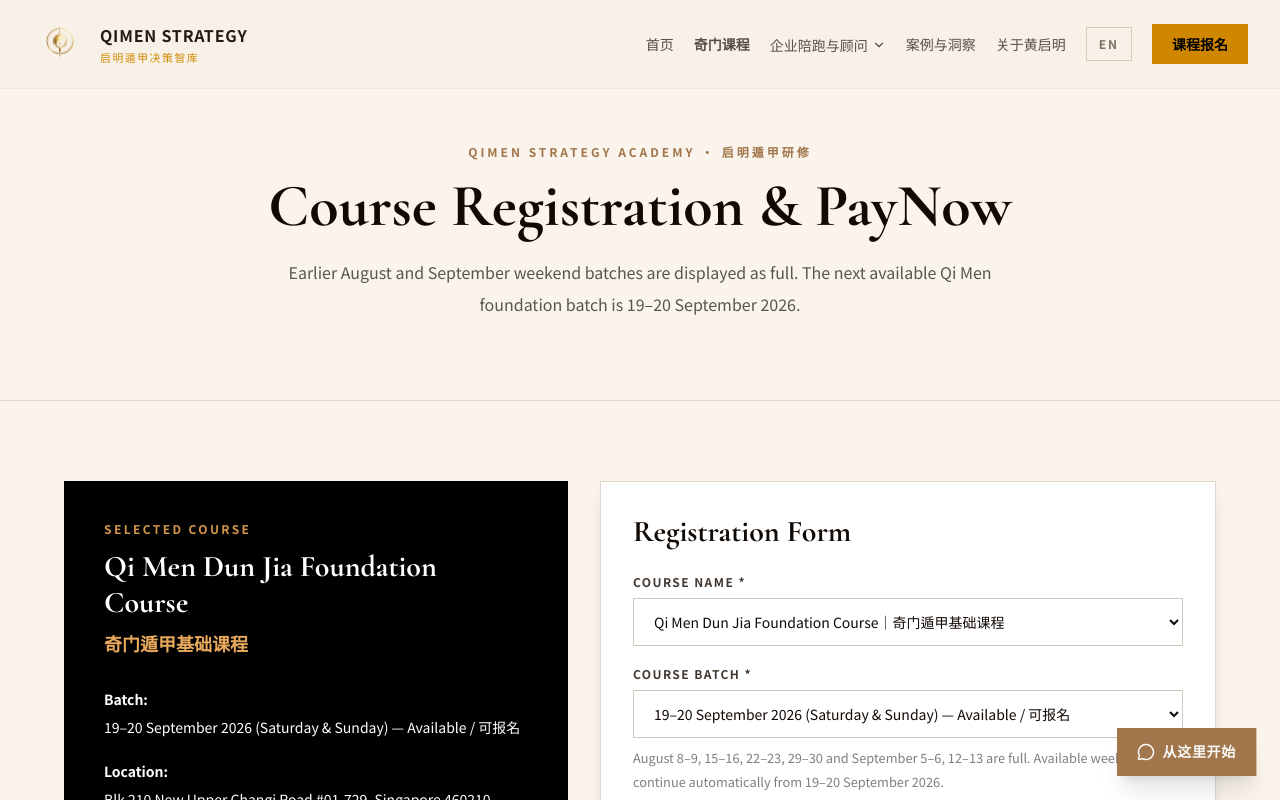
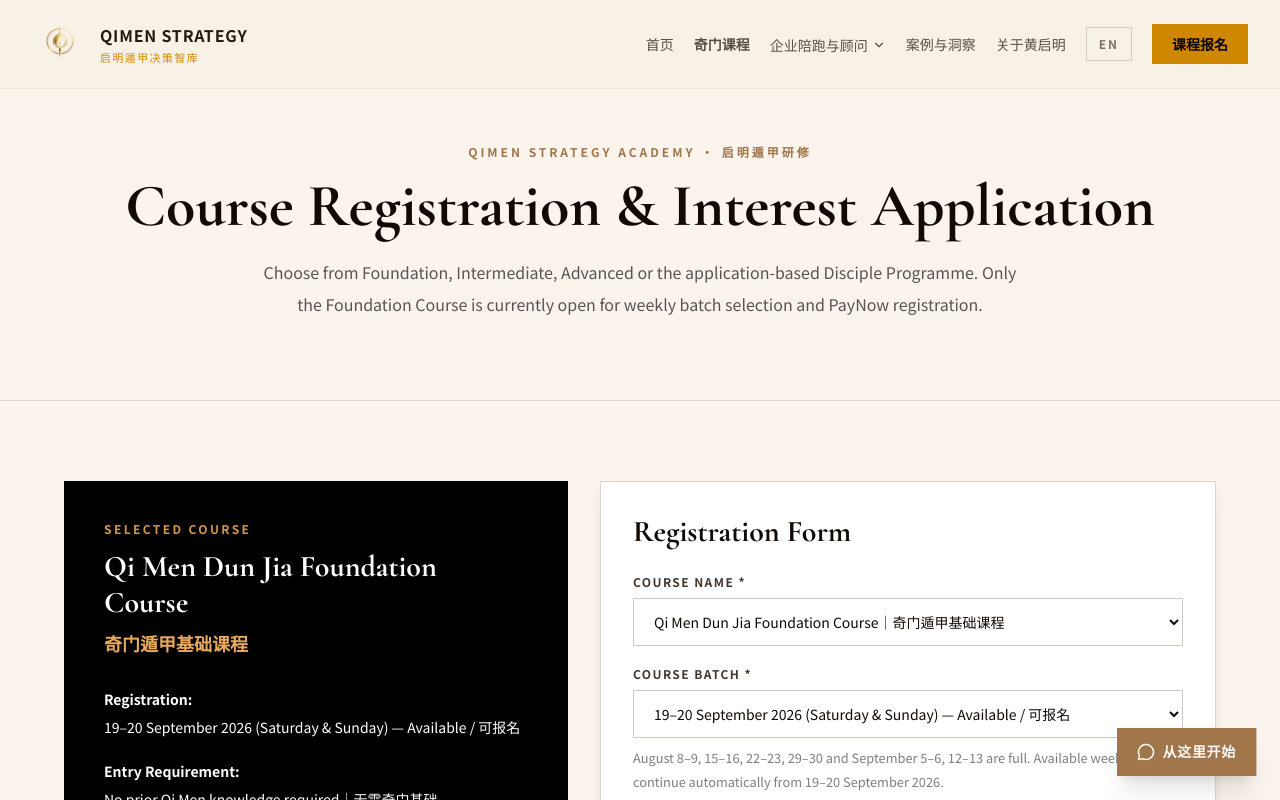
Before and after one commit to BODHIWONG/qmfeng-website, a Next.js app: page /course-registration in a window 1280 px wide. Shown: the top 800 px of the page. Built offline with nearby package versions, Linux system fonts and the light colour scheme.

Commit message:
Add Qi Men intermediate advanced and disciple registration options

```diff
--- a/app/course-registration/page.tsx
+++ b/app/course-registration/page.tsx
@@ -22,14 +22,18 @@ const QIMEN_SOLD_OUT_BATCHES = [
   "2026-09-12",
 ];
 
-type BatchStatus = "available" | "full" | "interest";
+type BatchStatus = "available" | "full" | "interest" | "application";
+type RegistrationMode = "weekly" | "interest" | "application";
 type Course = {
   id: string;
   name: string;
   zh: string;
   fee: number | null;
+  group: "qimen" | "other";
+  registrationMode: RegistrationMode;
   availableFrom?: string;
   soldOutBatches?: string[];
+  prerequisite?: string;
 };
 type Batch = { id: string; label: string; status: BatchStatus };
 type FormState = {
@@ -47,6 +51,13 @@ type FormState = {
   website: string;
   acceptedPolicy: boolean;
 };
+type SubmissionResult = {
+  registrationId: string;
+  notifications?: {
+    adminEmail?: { ok?: boolean };
+    registrantEmail?: { ok?: boolean };
+  };
+};
 
 const COURSES: Course[] = [
   {
@@ -54,12 +65,63 @@ const COURSES: Course[] = [
     name: "Qi Men Dun Jia Foundation Course",
     zh: "奇门遁甲基础课程",
     fee: 990,
+    group: "qimen",
+    registrationMode: "weekly",
     availableFrom: "2026-09-19",
     soldOutBatches: QIMEN_SOLD_OUT_BATCHES,
+    prerequisite: "No prior Qi Men knowledge required｜无需奇门基础",
   },
-  { id: "number-energy", name: "Number Energy & Phone Number Selection Course", zh: "数字能量与手机号码课程", fee: null },
-  { id: "bazi-foundation", name: "Bazi Life Structure Foundation Course", zh: "八字命理基础课程", fee: null },
-  { id: "feng-shui-layout", name: "Feng Shui Layout & Space Alignment Course", zh: "風水布局实战课程", fee: null },
+  {
+    id: "qimen-intermediate",
+    name: "Qi Men Dun Jia Intermediate Course",
+    zh: "奇门遁甲中级课程",
+    fee: null,
+    group: "qimen",
+    registrationMode: "interest",
+    prerequisite: "Foundation Course completion or equivalent knowledge, subject to review｜须完成基础课程或具备同等基础",
+  },
+  {
+    id: "qimen-advanced",
+    name: "Qi Men Dun Jia Advanced Course",
+    zh: "奇门遁甲高级课程",
+    fee: null,
+    group: "qimen",
+    registrationMode: "interest",
+    prerequisite: "Intermediate Course completion or equivalent capability, subject to review｜须完成中级课程或具备同等能力",
+  },
+  {
+    id: "qimen-disciple",
+    name: "Qi Men Dun Jia Disciple Programme",
+    zh: "奇门遁甲弟子班",
+    fee: null,
+    group: "qimen",
+    registrationMode: "application",
+    prerequisite: "Application and assessment only. Admission is not automatic｜须提交申请并经过评估，非公开直接录取",
+  },
+  {
+    id: "number-energy",
+    name: "Number Energy & Phone Number Selection Course",
+    zh: "数字能量与手机号码课程",
+    fee: null,
+    group: "other",
+    registrationMode: "interest",
+  },
+  {
+    id: "bazi-foundation",
+    name: "Bazi Life Structure Foundation Course",
+    zh: "八字命理基础课程",
+    fee: null,
+    group: "other",
+    registrationMode: "interest",
+  },
+  {
+    id: "feng-shui-layout",
+    name: "Feng Shui Layout & Space Alignment Course",
+    zh: "風水布局实战课程",
+    fee: null,
+    group: "other",
+    registrationMode: "interest",
+  },
 ];
 
 const INITIAL: FormState = {
@@ -121,12 +183,22 @@ function formatBatchLabel(iso: string) {
   return `${fromDay}–${toText} (Saturday & Sunday)`;
 }
 
-function weeklyBatches(course: Course): Batch[] {
-  if (!course.availableFrom) {
+function courseBatches(course: Course): Batch[] {
+  if (course.registrationMode === "application") {
+    return [
+      {
+        id: "application-interest",
+        label: "Application of Interest — Admission by assessment / 弟子班意向申请 — 录取须经评估",
+        status: "application",
+      },
+    ];
+  }
+
+  if (course.registrationMode === "interest" || !course.availableFrom) {
     return [
       {
         id: "interest-list",
-        label: "Interest Registration — Date to be confirmed",
+        label: "Interest Registration — Date and fee to be confirmed / 意向登记 — 日期与费用待公布",
         status: "interest",
       },
     ];
@@ -167,7 +239,7 @@ function collectUtm() {
 function PageContent() {
   const [form, setForm] = useState<FormState>(INITIAL);
   const [requestedBatch, setRequestedBatch] = useState("");
-  const [registrationId, setRegistrationId] = useState("");
+  const [submission, setSubmission] = useState<SubmissionResult | null>(null);
   const [submitting, setSubmitting] = useState(false);
   const [error, setError] = useState("");
   const [copied, setCopied] = useState(false);
@@ -176,7 +248,7 @@ function PageContent() {
     () => COURSES.find((item) => item.id === form.courseId) || COURSES[0],
     [form.courseId]
   );
-  const batches = useMemo(() => weeklyBatches(course), [course]);
+  const batches = useMemo(() => courseBatches(course), [course]);
   const availableBatches = useMemo(
     () => batches.filter((item) => item.status !== "full"),
     [batches]
@@ -186,6 +258,8 @@ function PageContent() {
     [availableBatches, batches, form.batchId]
   );
   const total = course.fee ? course.fee * form.participantCount : null;
+  const isPaidCourse = typeof course.fee === "number";
+  const isInterestOnly = course.registrationMode !== "weekly";
 
   useEffect(() => {
     const params = new URLSearchParams(window.location.search);
@@ -268,11 +342,11 @@ function PageContent() {
           utm: collectUtm(),
         }),
       });
-      const result = await response.json();
+      const result = (await response.json()) as SubmissionResult & { ok?: boolean; error?: string };
       if (!response.ok || !result?.ok || !result?.registrationId) {
         throw new Error(result?.error || "Unable to submit the registration.");
       }
-      setRegistrationId(result.registrationId);
+      setSubmission(result);
       window.scrollTo({ top: 0, behavior: "smooth" });
     } catch (submissionError) {
       setError(
@@ -285,27 +359,30 @@ function PageContent() {
     }
   }
 
+  const registrationId = submission?.registrationId || "";
   const whatsappMessage = [
-    "Hello, I have submitted a Qimen Strategy course registration.",
+    "Hello, I have submitted a Qimen Strategy Academy course registration.",
     `Registration Reference: ${registrationId}`,
     `Course: ${course.name} / ${course.zh}`,
-    `Batch: ${selectedBatch?.label || "-"}`,
+    `Batch / Status: ${selectedBatch?.label || "-"}`,
     `Registrant: ${form.registrantName}`,
     `WhatsApp: ${form.phone}`,
+    `Email: ${form.email}`,
     `Participants: ${form.participantCount}`,
     `Participant Names: ${form.participantNames}`,
     course.fee ? `Fee: S$${course.fee} per participant` : "Fee: To be confirmed",
     total ? `Total: S$${total}` : "",
-    `Payment Status: ${form.paymentStatus}`,
-    `Amount Paid: ${form.amountPaid || "-"}`,
-    `PayNow Reference: ${form.paymentReference || "-"}`,
+    isPaidCourse ? `Payment Status: ${form.paymentStatus}` : "",
+    isPaidCourse ? `Amount Paid: ${form.amountPaid || "-"}` : "",
+    isPaidCourse ? `PayNow Reference: ${form.paymentReference || "-"}` : "",
     `Location: ${LOCATION}`,
   ]
     .filter(Boolean)
     .join("\n");
   const waUrl = `https://wa.me/${WHATSAPP_NUMBER}?text=${encodeURIComponent(whatsappMessage)}`;
 
-  if (registrationId) {
+  if (submission) {
+    const registrantEmailSent = submission.notifications?.registrantEmail?.ok === true;
     return (
       <div className="min-h-screen bg-[oklch(0.97_0.012_75)]">
         <Navbar />
@@ -317,12 +394,19 @@ function PageContent() {
                 <p className="text-xs font-bold uppercase tracking-[0.2em] text-[oklch(0.60_0.08_65)]">
                   Registration Recorded · 报名资料已记录
                 </p>
-                <h1 className="mt-3 text-4xl font-bold">Thank You for Registering</h1>
+                <h1 className="mt-3 text-4xl font-bold">
+                  {isInterestOnly ? "Interest Registration Received" : "Thank You for Registering"}
+                </h1>
                 <div className="my-7 border bg-[oklch(0.98_0.01_75)] p-5 text-left text-sm leading-7">
                   <p><strong>Reference:</strong> {registrationId}</p>
-                  <p><strong>Course:</strong> {course.name}</p>
-                  <p><strong>Batch:</strong> {selectedBatch?.label}</p>
+                  <p><strong>Course:</strong> {course.name} / {course.zh}</p>
+                  <p><strong>Batch / Status:</strong> {selectedBatch?.label}</p>
                   {total && <p><strong>Total:</strong> S${total.toLocaleString("en-SG")}</p>}
+                </div>
+                <div className={`mb-6 border p-4 text-sm leading-6 ${registrantEmailSent ? "border-emerald-200 bg-emerald-50 text-emerald-800" : "border-amber-200 bg-amber-50 text-amber-800"}`}>
+                  {registrantEmailSent
+                    ? `A confirmation email has been sent to ${form.email}.`
+                    : "Your registration was recorded. Please use the WhatsApp button below so our team can confirm receipt directly."}
                 </div>
                 <a
                   href={waUrl}
@@ -334,7 +418,9 @@ function PageContent() {
                   Send Details on WhatsApp
                 </a>
                 <p className="mt-4 text-xs leading-6 text-black/55">
-                  A paid place is confirmed only after payment verification and written acknowledgement.
+                  {isInterestOnly
+                    ? "Interest registration does not guarantee admission, a course date or a confirmed fee."
+                    : "A paid place is confirmed only after payment verification and written acknowledgement."}
                 </p>
               </div>
             </div>
@@ -348,6 +434,8 @@ function PageContent() {
 
   const soldOutBatches = batches.filter((item) => item.status === "full");
   const openBatches = batches.filter((item) => item.status !== "full");
+  const qimenCourses = COURSES.filter((item) => item.group === "qimen");
+  const otherCourses = COURSES.filter((item) => item.group === "other");
 
   return (
     <div className="min-h-screen bg-[oklch(0.97_0.012_75)]">
@@ -358,9 +446,9 @@ function PageContent() {
             <p className="text-xs font-bold uppercase tracking-[0.25em] text-[oklch(0.60_0.08_65)]">
               Qimen Strategy Academy · 启明遁甲研修
             </p>
-            <h1 className="mt-4 text-4xl font-bold md:text-6xl">Course Registration & PayNow</h1>
+            <h1 className="mt-4 text-4xl font-bold md:text-6xl">Course Registration & Interest Application</h1>
             <p className="mx-auto mt-5 max-w-3xl leading-8 text-black/65">
-              Earlier August and September weekend batches are displayed as full. The next available Qi Men foundation batch is 19–20 September 2026.
+              Choose from Foundation, Intermediate, Advanced or the application-based Disciple Programme. Only the Foundation Course is currently open for weekly batch selection and PayNow registration.
             </p>
           </div>
         </section>
@@ -373,17 +461,20 @@ function PageContent() {
                 <h2 className="mt-3 text-3xl font-bold">{course.name}</h2>
                 <p className="mt-2 text-lg font-semibold text-[oklch(0.78_0.12_70)]">{course.zh}</p>
                 <div className="mt-7 space-y-4 text-sm leading-7">
-                  <p><strong>Batch:</strong><br />{selectedBatch?.label}</p>
+                  <p><strong>Registration:</strong><br />{selectedBatch?.label}</p>
+                  {course.prerequisite && <p><strong>Entry Requirement:</strong><br />{course.prerequisite}</p>}
                   <p><strong>Location:</strong><br />{LOCATION}</p>
-                  {course.fee && (
+                  {course.fee ? (
                     <p>
                       <strong>Fee:</strong><br />
                       <span className="text-3xl text-[oklch(0.78_0.12_70)]">S${course.fee}</span> per participant
                     </p>
+                  ) : (
+                    <p><strong>Fee:</strong><br />To be confirmed after course details and eligibility are finalised.</p>
                   )}
                 </div>
 
-                {course.fee && (
+                {isPaidCourse && (
                   <div className="mt-7 border border-white/20 bg-white/5 p-5 text-center">
                     <p className="text-xs font-bold uppercase tracking-wider text-white/60">Scan to PayNow</p>
                     <img
@@ -408,7 +499,11 @@ function PageContent() {
                 )}
 
                 <div className="mt-7 border-t border-white/15 pt-5 text-xs leading-6 text-white/55">
-                  <p>Registration is subject to availability and written confirmation.</p>
+                  <p>
+                    {isInterestOnly
+                      ? "Interest registration is subject to eligibility review and does not guarantee admission."
+                      : "Registration is subject to availability and written confirmation."}
+                  </p>
                   <Link href="/course-policy" className="mt-2 inline-block text-[#d6ad63] underline underline-offset-4">
                     Read Course Registration Policy
                   </Link>
@@ -430,14 +525,21 @@ function PageContent() {
                   <label className="md:col-span-2">
                     <span className={labelClass}>Course Name *</span>
                     <select className={inputClass} value={form.courseId} onChange={(event) => changeCourse(event.target.value)}>
-                      {COURSES.map((item) => (
-                        <option key={item.id} value={item.id}>{item.name}｜{item.zh}</option>
-                      ))}
+                      <optgroup label="Qi Men Dun Jia Course Pathway / 奇门遁甲课程体系">
+                        {qimenCourses.map((item) => (
+                          <option key={item.id} value={item.id}>{item.name}｜{item.zh}</option>
+                        ))}
+                      </optgroup>
+                      <optgroup label="Other Future Modules / 其他未来课程">
+                        {otherCourses.map((item) => (
+                          <option key={item.id} value={item.id}>{item.name}｜{item.zh}</option>
+                        ))}
+                      </optgroup>
                     </select>
                   </label>
 
                   <label className="md:col-span-2">
-                    <span className={labelClass}>Course Batch *</span>
+                    <span className={labelClass}>{isInterestOnly ? "Registration Type *" : "Course Batch *"}</span>
                     <select
                       required
                       className={inputClass}
@@ -451,15 +553,20 @@ function PageContent() {
                           ))}
                         </optgroup>
                       )}
-                      <optgroup label={course.availableFrom ? "Available batches / 可报名班次" : "Interest registration"}>
+                      <optgroup label={isInterestOnly ? "Interest / Application" : "Available batches / 可报名班次"}>
                         {openBatches.map((item) => (
                           <option key={item.id} value={item.id}>{item.label}</option>
                         ))}
                       </optgroup>
                     </select>
-                    {course.availableFrom && (
+                    {course.registrationMode === "weekly" && (
                       <small className="mt-2 block leading-6 text-black/50">
                         August 8–9, 15–16, 22–23, 29–30 and September 5–6, 12–13 are full. Available weekly batches continue automatically from 19–20 September 2026.
+                      </small>
+                    )}
+                    {isInterestOnly && (
+                      <small className="mt-2 block leading-6 text-black/50">
+                        Dates, fees and admission are not yet confirmed. We will contact you after reviewing your current learning level and course interest.
                       </small>
                     )}
                   </label>
@@ -473,8 +580,8 @@ function PageContent() {
                     <input required className={inputClass} value={form.phone} onChange={(event) => update("phone", event.target.value)} placeholder="+65 ..." />
                   </label>
                   <label className="md:col-span-2">
-                    <span className={labelClass}>Email</span>
-                    <input type="email" className={inputClass} value={form.email} onChange={(event) => update("email", event.target.value)} />
+                    <span className={labelClass}>Email *</span>
+                    <input required type="email" className={inputClass} value={form.email} onChange={(event) => update("email", event.target.value)} placeholder="A confirmation will be sent to this email" />
                   </label>
                   <label>
                     <span className={labelClass}>Number of Participants *</span>
@@ -483,7 +590,7 @@ function PageContent() {
                     </select>
                   </label>
                   <div>
-                    <span className={labelClass}>Estimated Total</span>
+                    <span className={labelClass}>{isPaidCourse ? "Estimated Total" : "Course Fee"}</span>
                     <div className={`${inputClass} bg-[oklch(0.98_0.01_75)] font-semibold`}>
                       {total ? `S$${total.toLocaleString("en-SG")}` : "To be confirmed"}
                     </div>
@@ -493,7 +600,7 @@ function PageContent() {
                     <textarea required rows={4} className={inputClass} value={form.participantNames} onChange={(event) => update("participantNames", event.target.value)} placeholder="One participant name per line" />
                   </label>
 
-                  {course.fee && (
+                  {isPaidCourse && (
                     <>
                       <label>
                         <span className={labelClass}>Payment Status *</span>
@@ -514,8 +621,15 @@ function PageContent() {
                   )}
 
                   <label className="md:col-span-2">
-                    <span className={labelClass}>Notes</span>
-                    <textarea rows={3} className={inputClass} value={form.notes} onChange={(event) => update("notes", event.target.value)} placeholder="Learning goals, language needs or special arrangements" />
+                    <span className={labelClass}>{isInterestOnly ? "Current Learning Background & Goals *" : "Notes"}</span>
+                    <textarea
+                      required={isInterestOnly}
+                      rows={4}
+                      className={inputClass}
+                      value={form.notes}
+                      onChange={(event) => update("notes", event.target.value)}
+                      placeholder={isInterestOnly ? "Please share courses completed, current Qi Men experience and why you are applying for this level." : "Learning goals, language needs or special arrangements"}
+                    />
                   </label>
                 </div>
 
@@ -540,11 +654,11 @@ function PageContent() {
                   {submitting ? (
                     <><Loader2 className="h-4 w-4 animate-spin" />Submitting</>
                   ) : (
-                    <><CheckCircle2 className="h-4 w-4" />Submit Course Registration</>
+                    <><CheckCircle2 className="h-4 w-4" />{isInterestOnly ? "Submit Interest Registration" : "Submit Course Registration"}</>
                   )}
                 </button>
                 <p className="mt-4 text-xs leading-6 text-black/50">
-                  Registration is recorded in our backend. A paid place is confirmed only after payment verification and written acknowledgement.
+                  Your submission is recorded in our backend and a confirmation email will be attempted. Admission and paid places require written confirmation from Qimen Strategy Academy.
                 </p>
               </form>
             </div>
```
